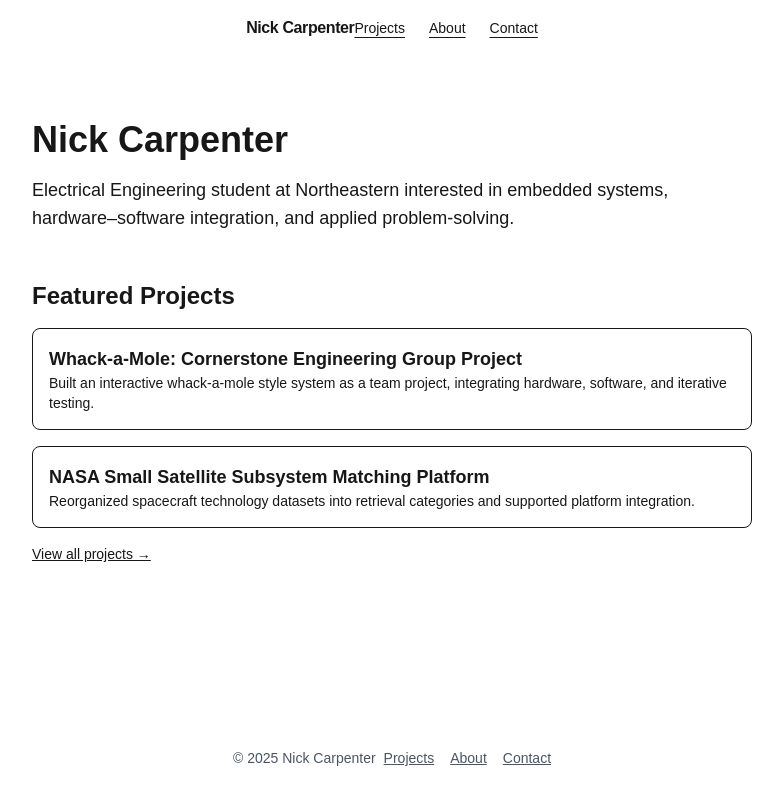
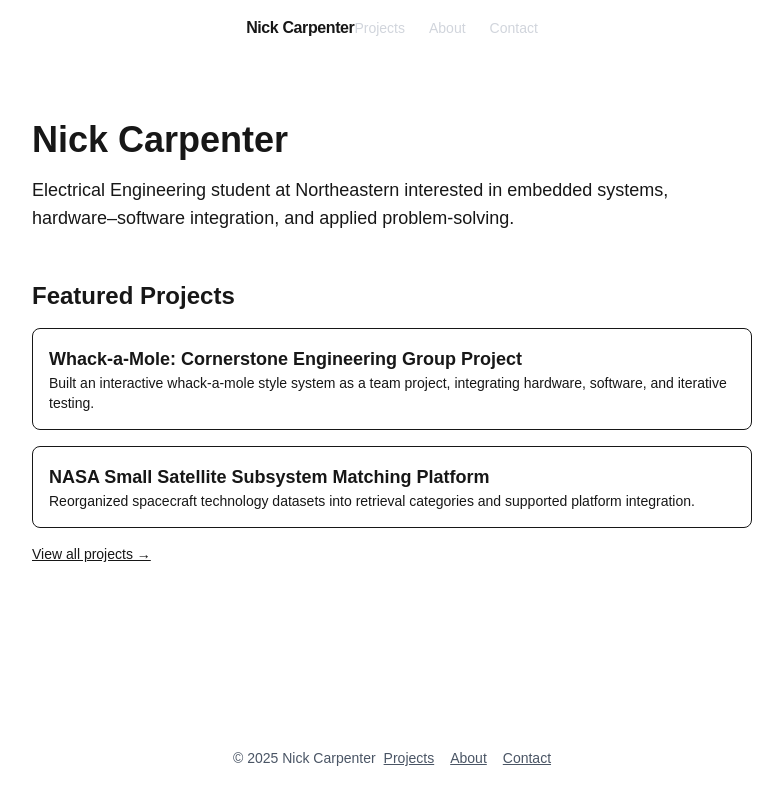
Before and after one commit to nickc32849/personal_website, a Next.js app: page / in a window 1280 px wide. Shown: the whole page, without its empty margins (248-1031 px from the left). Built offline with nearby package versions, Linux system fonts and the light colour scheme.

Commit message:
Improve navbar visual spacing and hierarchy

```diff
--- a/app/components/Navbar.tsx
+++ b/app/components/Navbar.tsx
@@ -4,20 +4,20 @@ export default function Navbar() {
   return (
     <nav className="mx-auto max-w-3xl px-6 py-4">
       <div className="flex items-center justify-between">
-        {/* Left: Home */}
+        {/* Left: Name */}
         <Link href="/" className="font-semibold tracking-tight">
           Nick Carpenter
         </Link>
 
         {/* Right: Nav */}
-        <div className="flex items-center gap-6 text-sm">
-          <Link href="/projects" className="underline underline-offset-4">
+        <div className="flex items-center gap-6 text-sm text-gray-300">
+          <Link href="/projects" className="hover:text-white underline-offset-4 hover:underline">
             Projects
           </Link>
-          <Link href="/about" className="underline underline-offset-4">
+          <Link href="/about" className="hover:text-white underline-offset-4 hover:underline">
             About
           </Link>
-          <Link href="/contact" className="underline underline-offset-4">
+          <Link href="/contact" className="hover:text-white underline-offset-4 hover:underline">
             Contact
           </Link>
         </div>
```
